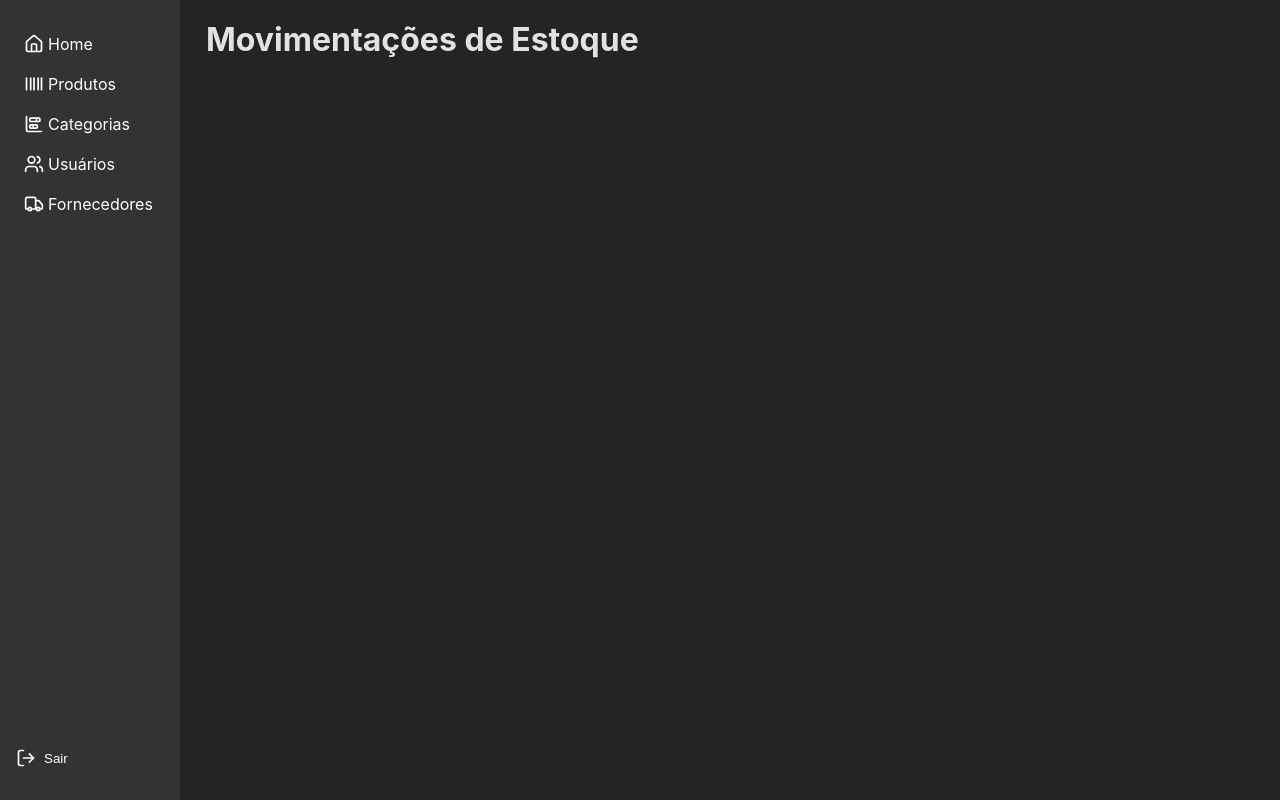
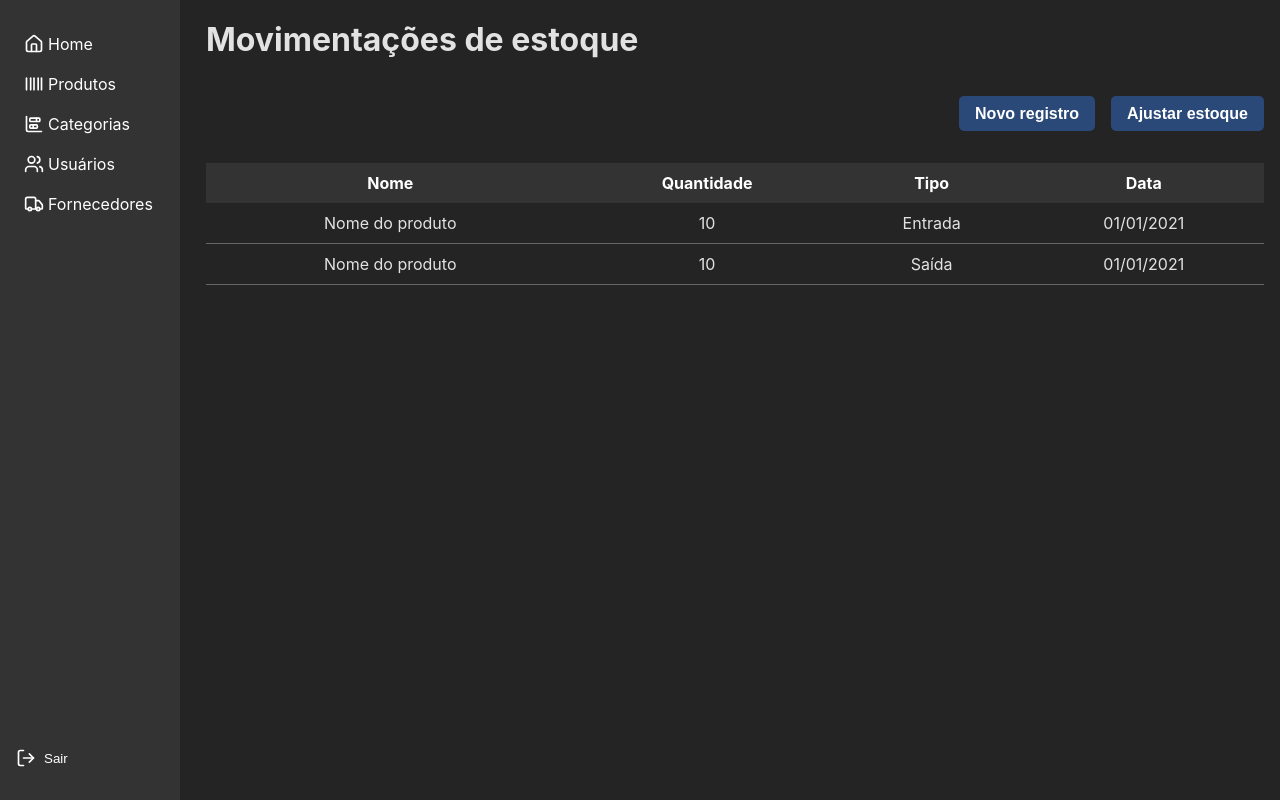
Before and after one commit to will4raujo/frontend-inventory-control, a Vue app: page /movements in a window 1280 px wide. Built offline with nearby package versions, Linux system fonts and the light colour scheme.

Commit message:
feat: new page stockMovement

```diff
--- a/src/pages/StockMovements.vue
+++ b/src/pages/StockMovements.vue
@@ -1,9 +1,86 @@
+<script setup>
+  import Button from '../components/atoms/Button.vue';
+</script>
+
 <template>
-  <h1>Movimentações de Estoque</h1>
+  <h1>Movimentações de estoque</h1>
+  <div>
+    <div class="first-row">
+      <div class="inputs-container">
+        <Button text="Novo registro" />
+      </div>
+      <div class="inputs-container">
+        <Button text="Ajustar estoque" />
+      </div>
+    </div>
+    <div class="table-wrapper">
+      <table>
+        <thead>
+          <tr>
+            <th>Nome</th>
+            <th>Quantidade</th>
+            <th>Tipo</th>
+            <th>Data</th>
+          </tr>
+        </thead>
+        <tbody>
+          <tr>
+            <td>Nome do produto</td>
+            <td>10</td>
+            <td>Entrada</td>
+            <td>01/01/2021</td>
+          </tr>
+          <tr>
+            <td>Nome do produto</td>
+            <td>10</td>
+            <td>Saída</td>
+            <td>01/01/2021</td>
+          </tr>
+        </tbody>
+      </table>
+    </div>
+  </div>
 </template>
 
-<script>
-export default {
-  name: 'StockMovements',
-};
-</script>
+<style scoped>
+  .first-row {
+    display: flex;
+    justify-content: end;
+    gap: 1rem;
+    margin: 2rem 0;
+  }
+
+  .inputs-container {
+    display: flex;
+    align-items: end;
+    justify-content: end;
+    gap: 1rem;
+    max-width: 220px;
+  }
+
+  table {
+    width: 100%;
+    border-collapse: collapse;
+  }
+
+  th {
+    background-color: #333;
+    color: #fff;
+    padding: 0.5rem;
+  }
+
+  td {
+    border-bottom: 1px solid #666;
+    padding: 0.5rem;
+  }
+
+
+  th:last-child, tr {
+    text-align: center;
+  }
+
+
+  tr:hover {
+    background-color: #555;
+  }
+  </style>
```
